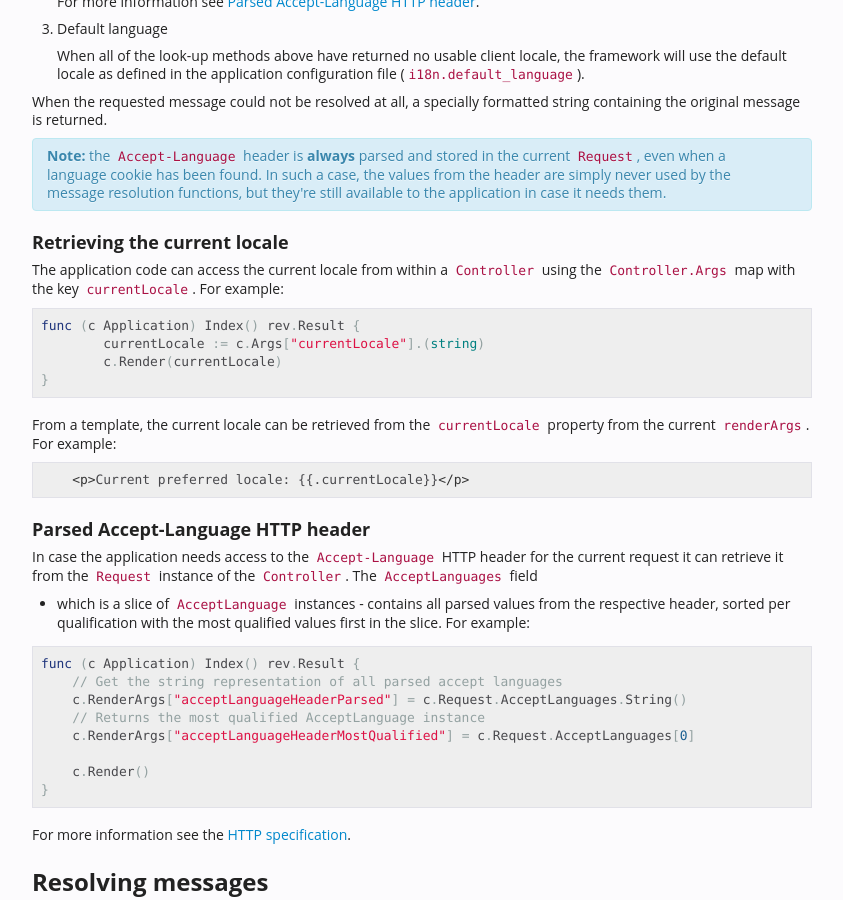
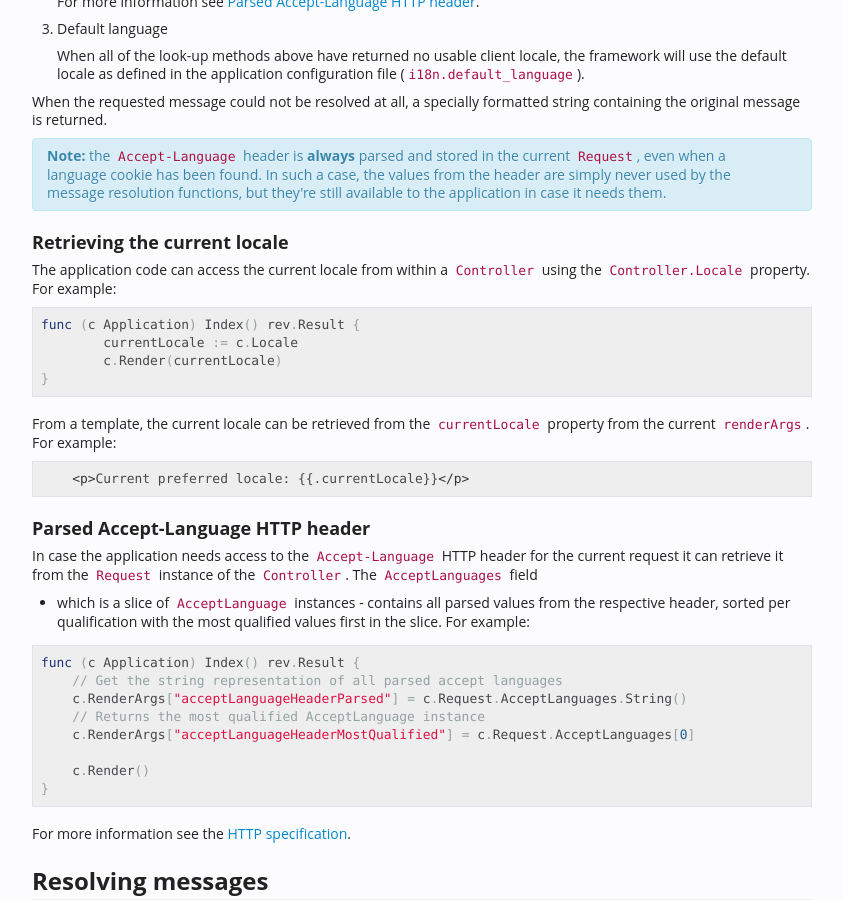
Before and after one commit to revel/revel, a Jekyll site: the page built from manual/i18n-messages.md, in a window 1280 px wide and 900 px high, scrolled down 2908 px. Shown: the whole window, without its empty margins (298-1141 px from the left). Built offline with Jekyll 4.4.1, drawn with Linux system fonts in a browser that asks for light colours.

Commit message:
Updated documentation for Controller.Locale change

```diff
--- a/manual/i18n-messages.md
+++ b/manual/i18n-messages.md
@@ -157,11 +157,11 @@ When the requested message could not be resolved at all, a specially formatted s
 
 ### Retrieving the current locale
 
-The application code can access the current locale from within a `Controller` using the `Controller.Args` map with the key `currentLocale`. For example:
+The application code can access the current locale from within a `Controller` using the `Controller.Locale` property. For example:
 
 <pre class="prettyprint lang-go">
 func (c Application) Index() rev.Result {
-	currentLocale := c.Args["currentLocale"].(string)
+	currentLocale := c.Locale
 	c.Render(currentLocale)
 }
 </pre>
```
